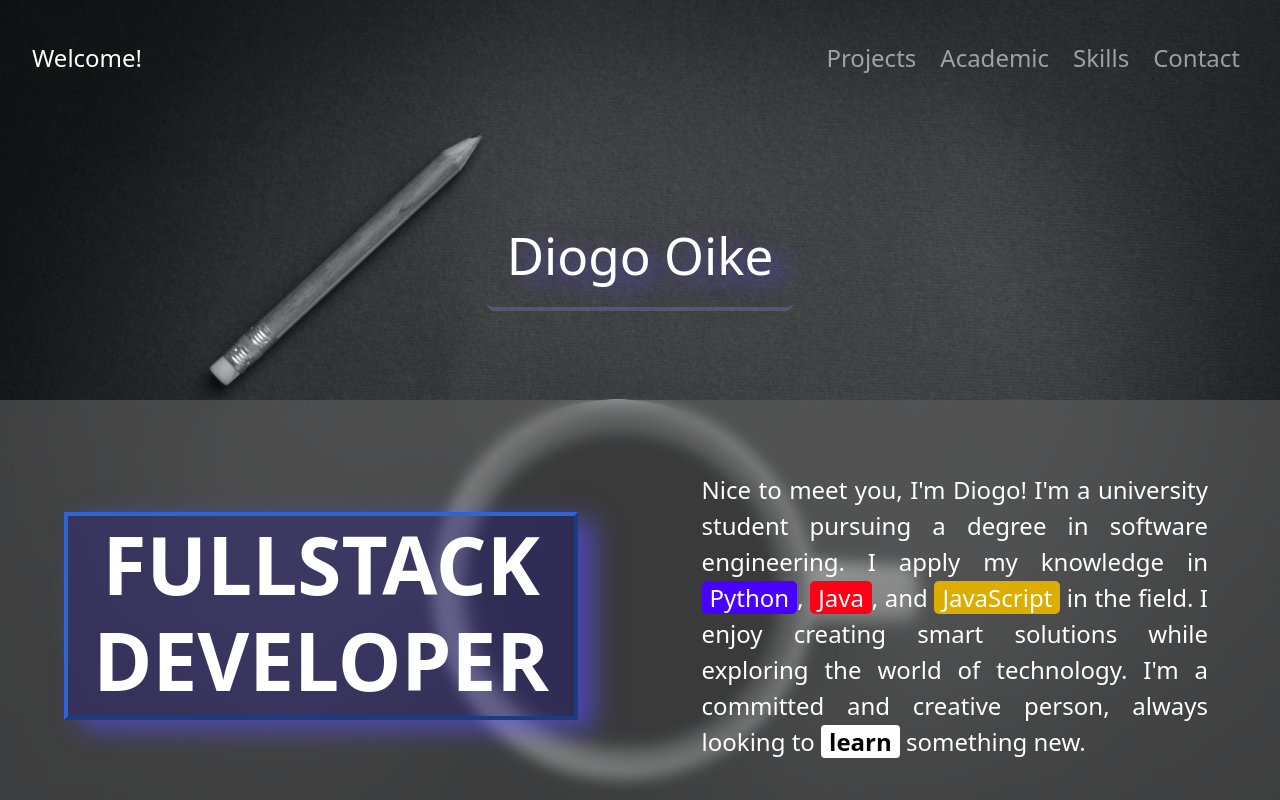
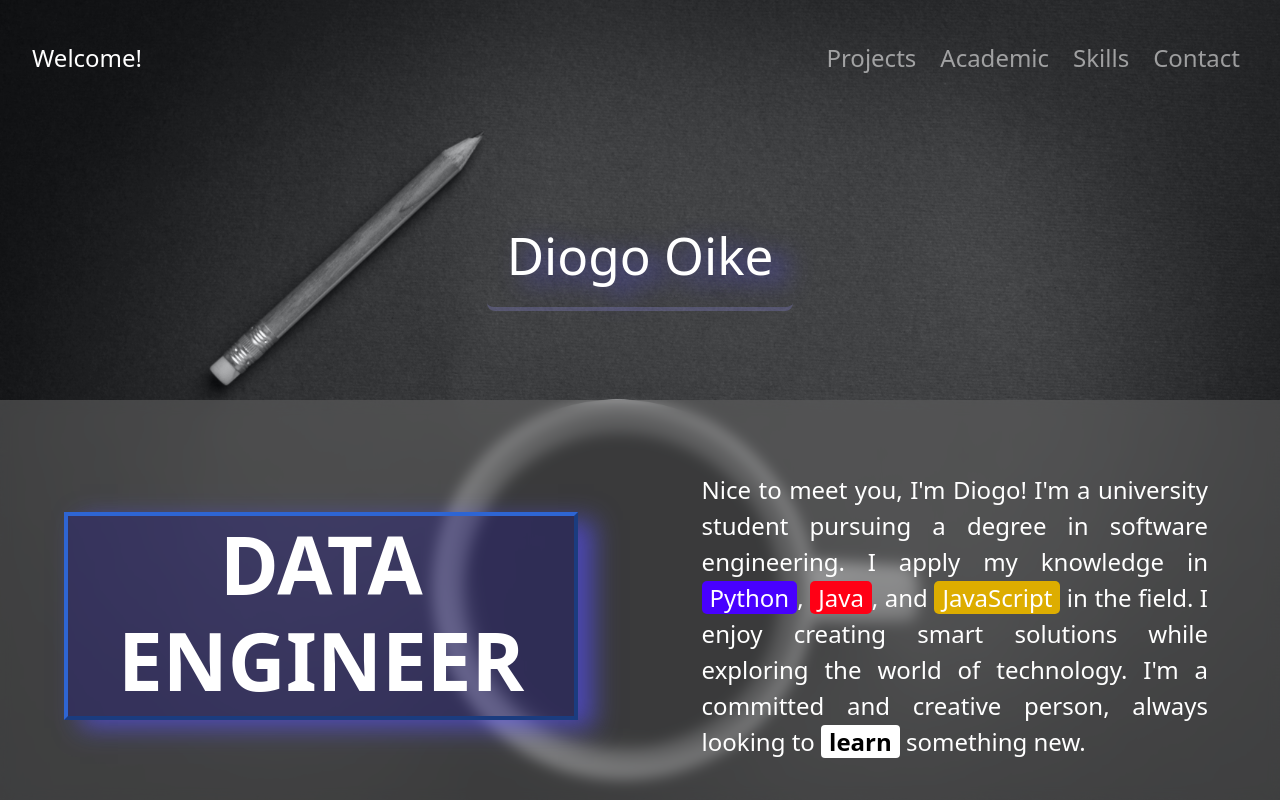
Before and after one commit to Dnaka27/Portfolio_4, a React (Vite) app: page / in a window 1280 px wide. Shown: the top 800 px of the page. Built offline with nearby package versions, Linux system fonts and the light colour scheme; the HTML template or start-up script is replaced by a standard one.

Commit message:
Update Header.jsx

```diff
--- a/src/components/Header.jsx
+++ b/src/components/Header.jsx
@@ -65,7 +65,7 @@ const Header = () => {
       <div className='headerSub'>
         <div className='row aboutRow'>
           <div className='col devFunctionCol'>
-            <h2 className='devFunction'>FULLSTACK DEVELOPER</h2>
+            <h2 className='devFunction'>DATA ENGINEER</h2>
           </div>
           <div className='col aboutCol'>
             <p className='aboutText'>
```
